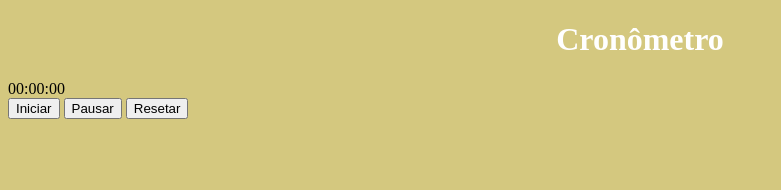
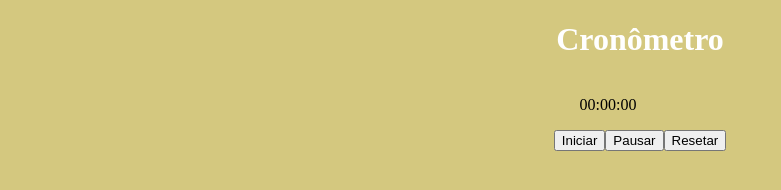
Before and after one commit to AllandevJr/cronometroJS, a plain HTML site: page index.html in a window 1280 px wide. Shown: the whole page, without its empty margins (0-781 px from the left). Drawn offline with Linux system fonts and the light colour scheme.

Commit message:
Centered div's
Aqui foram centralizados ambas as divs, cronometro e buttons, para que o programa tenha um layot melhor aproveitado.

```diff
--- a/index.html
+++ b/index.html
@@ -11,10 +11,11 @@
         <h1>Cronômetro</h1>
     </div>
     <div id="cronometro">00:00:00</div>
-    <button id="iniciar" onclick="iniciarCronometro()">Iniciar</button>
-    <button id="pausar" onclick="pausarCronometro()">Pausar</button>
-    <button id="resetar" onclick="restartCronometro()">Resetar</button>
-
+    <div id="buttons">
+        <button id="iniciar" onclick="iniciarCronometro()">Iniciar</button>
+        <button id="pausar" onclick="pausarCronometro()">Pausar</button>
+        <button id="resetar" onclick="restartCronometro()">Resetar</button>
+    </div>
 </body>
 <script src="cronom.js"></script>
 </html>
--- a/style.css
+++ b/style.css
@@ -6,3 +6,21 @@ h1{
 body{
     background: rgba(173, 148, 6, 0.514);
 }
+
+#cronometro{
+    width: 1200px;
+    height: 50px;
+    align-items: center;
+    justify-content: center;
+    justify-items: center;
+    text-align: center;
+    display: flex;
+}
+
+#buttons {
+    align-items: center;
+    justify-content: center;
+    justify-items: center;
+    text-align: center;
+    display: flex;
+}
```
